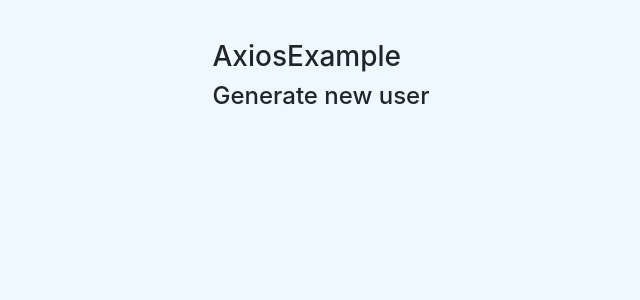
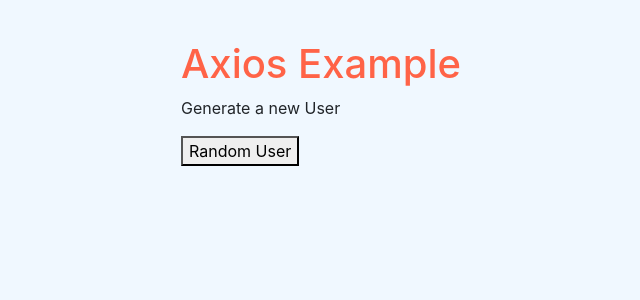
Before and after one commit to DavidLunaAd/Tasks-Page---ReactApp, a React (Create React App) app: page /fetch in a window 1280 px wide. Shown: the top 300 px of the page, without its empty margins (319-959 px from the left). Built offline with nearby package versions, Linux system fonts and the light colour scheme; no server answers.

Commit message:
Cambios axios funciona,

```diff
--- a/src/pages/AxiosExample.jsx
+++ b/src/pages/AxiosExample.jsx
@@ -1,43 +1,84 @@
 import React from 'react'
 import { useState } from 'react';
 import { useEffect } from 'react';
-import {getRandomUser} from '../services/axios-service'
+import {getRandomUser} from '../services/axios-service';
 
-getRandomUser()
-
-const AxiosExample= () => {
+const AxiosExample = () => {
 
     const [user, setUser] = useState(null);
 
     useEffect(() => {
+        obtainUser();
+    }, []);
+
+    const obtainUser = () => {
         getRandomUser()
             .then((response) => {
                 if(response.status === 200){
-                setUser(response.data.results)
+                    // console.table(response.data.results[0])
+                    setUser(response.data.results[0])
                 }
             })
             .catch((error) => {
-            alert(`Error ${error}`);
+                alert(`Somethin went wrong: ${error}`);
             })
-},[]);
+    }
 
     return (
-    <div><h3>AxiosExample</h3>
-          {user != null ?
+        <div>
+            <h1>Axios Example</h1>
+
+            { user !== null ?
                 (
                     <div>
-                    <h3>User:</h3>
-                    <h3>{user.title} {user.first}</h3>
+                        <img alt='avatar' src={user.picture.large} />
+                        <h2>{user.name.title} {user.name.first} {user.name.last}</h2>
+                        <h3>{user.email}</h3>
                     </div>
                 )
-            :
-            (
-                <h4>Generate new user</h4>
-            )
-            }
-
+            :null }
+            <div>
+                <p>Generate a new User</p>
+                <button onClick={obtainUser}>
+                    Random User
+                </button>
+            </div>
         </div>
     );
+
+
+// const [user, setUser] = useState(null);
+
+// useEffect(() => {
+//     getRandomUser()
+//         .then((response) => {
+//             if(response.status === 200){
+//                 setUser(response.data.results);
+//                 console.log(user.title)
+//             }
+//         })
+//         .catch((error) => {
+//             alert(`Error ${error}`);
+//         })
+// },[]);
+
+//   return (
+//     <div><h3>AxiosExample</h3>
+//           {user != null ?
+//             (
+//                 <div>
+//                     <h3>User:</h3>
+//                     <h3>{user.title} {user.first}</h3>
+//                 </div>
+//             )
+//             :
+//             (
+//                 <h4>Generate new user</h4>
+//             )
+//             }
+
+//     </div>
+//   );
 }
 
 export default AxiosExample
--- a/src/services/axios-service.js
+++ b/src/services/axios-service.js
@@ -1,7 +1,7 @@
-import APIRquest from "../utils/config/axios.config";
+import APIRequest from "../utils/config/axios.config";
 
 export function getRandomUser(){
-    return APIRquest.get('/', {
+    return APIRequest.get('/', {
         validateStatus: function (status) {
             return status < 500; // defecto
         }});
--- a/src/utils/config/axios.config.js
+++ b/src/utils/config/axios.config.js
@@ -6,6 +6,6 @@
     {
         baseURL:'https://randomuser.me/api',
         responseType: 'json',
-        timeout: 5000
+        timeout: 6000
     }
 )
```
Lines whose indentation alone changed are shown as unchanged.
